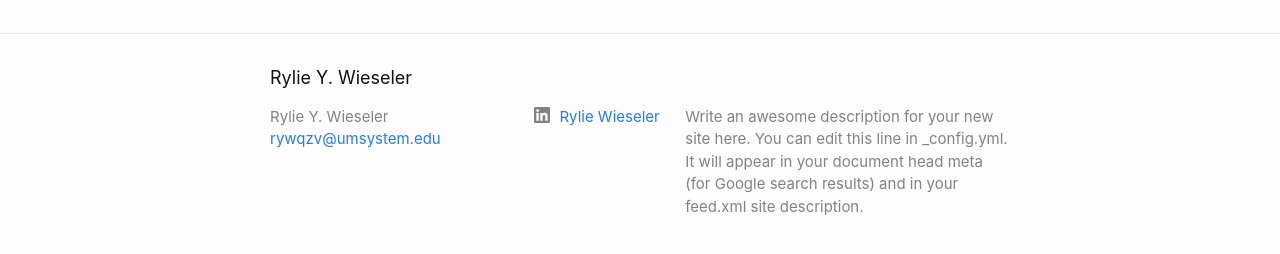
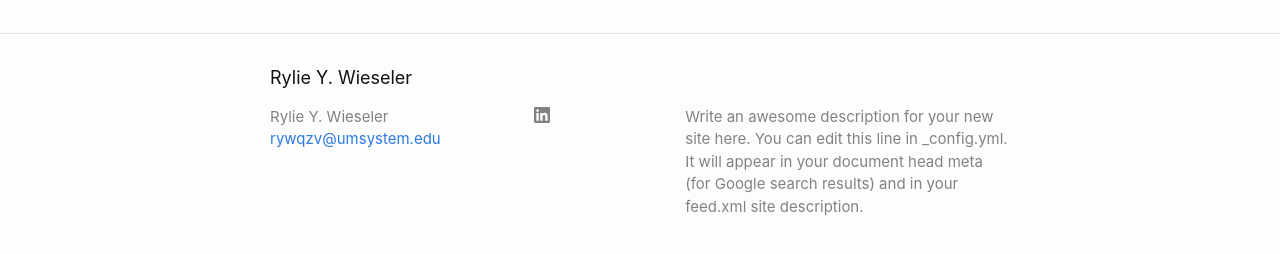
Before and after one commit to ryliewieseler/ryliewieseler.github.io, a Jekyll site: the page built from index.md, in a window 1280 px wide. Shown: the part 622-876 px from the top of the page. Built offline with Jekyll 4.4.1, drawn with Linux system fonts in a browser that asks for light colours.

Commit message:
Update social.html

```diff
--- a/_includes/social.html
+++ b/_includes/social.html
@@ -4,7 +4,7 @@
   {%- if site.flickr_username -%}<li><a href="https://www.flickr.com/photos/{{ site.flickr_username| cgi_escape | escape }}"><svg class="svg-icon"><use xlink:href="{{ '/assets/minima-social-icons.svg#flickr' | relative_url }}"></use></svg> <span class="username">{{ site.flickr_username| escape }}</span></a></li>{%- endif -%}
   {%- if site.github_username -%}<li><a href="https://github.com/{{ site.github_username| cgi_escape | escape }}"><svg class="svg-icon"><use xlink:href="{{ '/assets/minima-social-icons.svg#github' | relative_url }}"></use></svg> <span class="username">{{ site.github_username| escape }}</span></a></li>{%- endif -%}
   {%- if site.instagram_username -%}<li><a href="https://instagram.com/{{ site.instagram_username| cgi_escape | escape }}"><svg class="svg-icon"><use xlink:href="{{ '/assets/minima-social-icons.svg#instagram' | relative_url }}"></use></svg> <span class="username">{{ site.instagram_username| escape }}</span></a></li>{%- endif -%}
-  {%- if site.linkedin_username -%}<li><a href="https://www.linkedin.com/in/rylie-wieseler-b0072a206"><svg class="svg-icon"><use xlink:href="{{ '/assets/minima-social-icons.svg#linkedin' | relative_url }}"></use></svg> <span class="username">{{ site.linkedin_username| escape }}</span></a></li>{%- endif -%}
+  {%- if site.linkedin_username -%}<li><a href="https://www.linkedin.com/in/rylie-wieseler-b0072a206"><svg class="svg-icon"><use xlink:href="{{ '/assets/minima-social-icons.svg#linkedin' | relative_url }}"></use></svg> <span class="username"></span></a></li>{%- endif -%}
   {%- if site.pinterest_username -%}<li><a href="https://www.pinterest.com/{{ site.pinterest_username| cgi_escape | escape }}"><svg class="svg-icon"><use xlink:href="{{ '/assets/minima-social-icons.svg#pinterest' | relative_url }}"></use></svg> <span class="username">{{ site.pinterest_username| escape }}</span></a></li>{%- endif -%}
   {%- for mst in site.mastodon -%}{%- if mst.username and mst.instance -%}<li><a href="https://{{ mst.instance| cgi_escape | escape}}/@{{mst.username}}"><svg class="svg-icon"><use xlink:href="{{ '/assets/minima-social-icons.svg#mastodon' | relative_url }}"></use></svg> <span class="username">{{ mst.username|escape }}</span></a></li>{%- endif -%}{%- endfor -%}
   {%- if site.twitter_username -%}<li><a href="https://www.twitter.com/{{ site.twitter_username| cgi_escape | escape }}"><svg class="svg-icon"><use xlink:href="{{ '/assets/minima-social-icons.svg#twitter' | relative_url }}"></use></svg> <span class="username">{{ site.twitter_username| escape }}</span></a></li>{%- endif -%}
```
